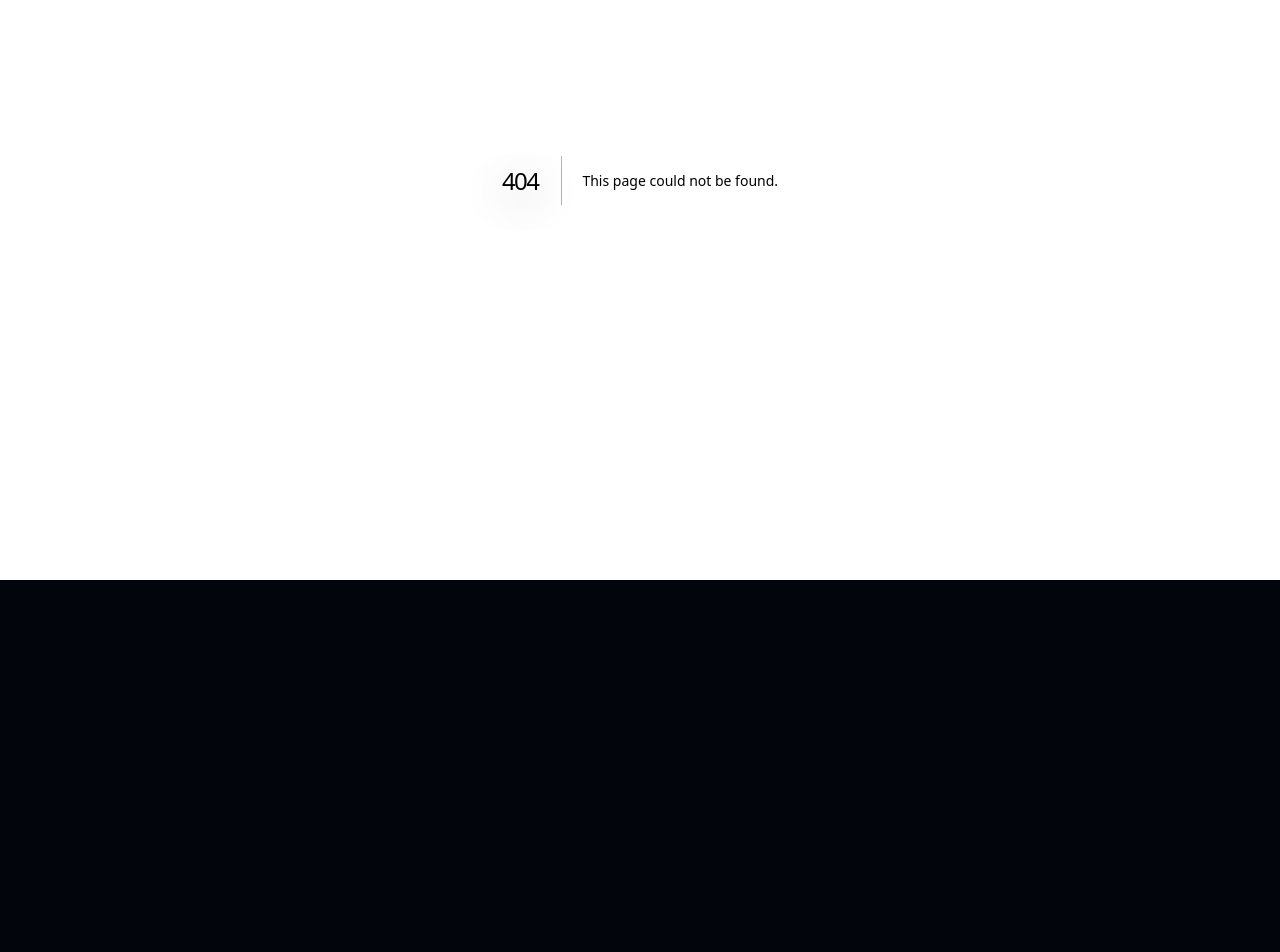
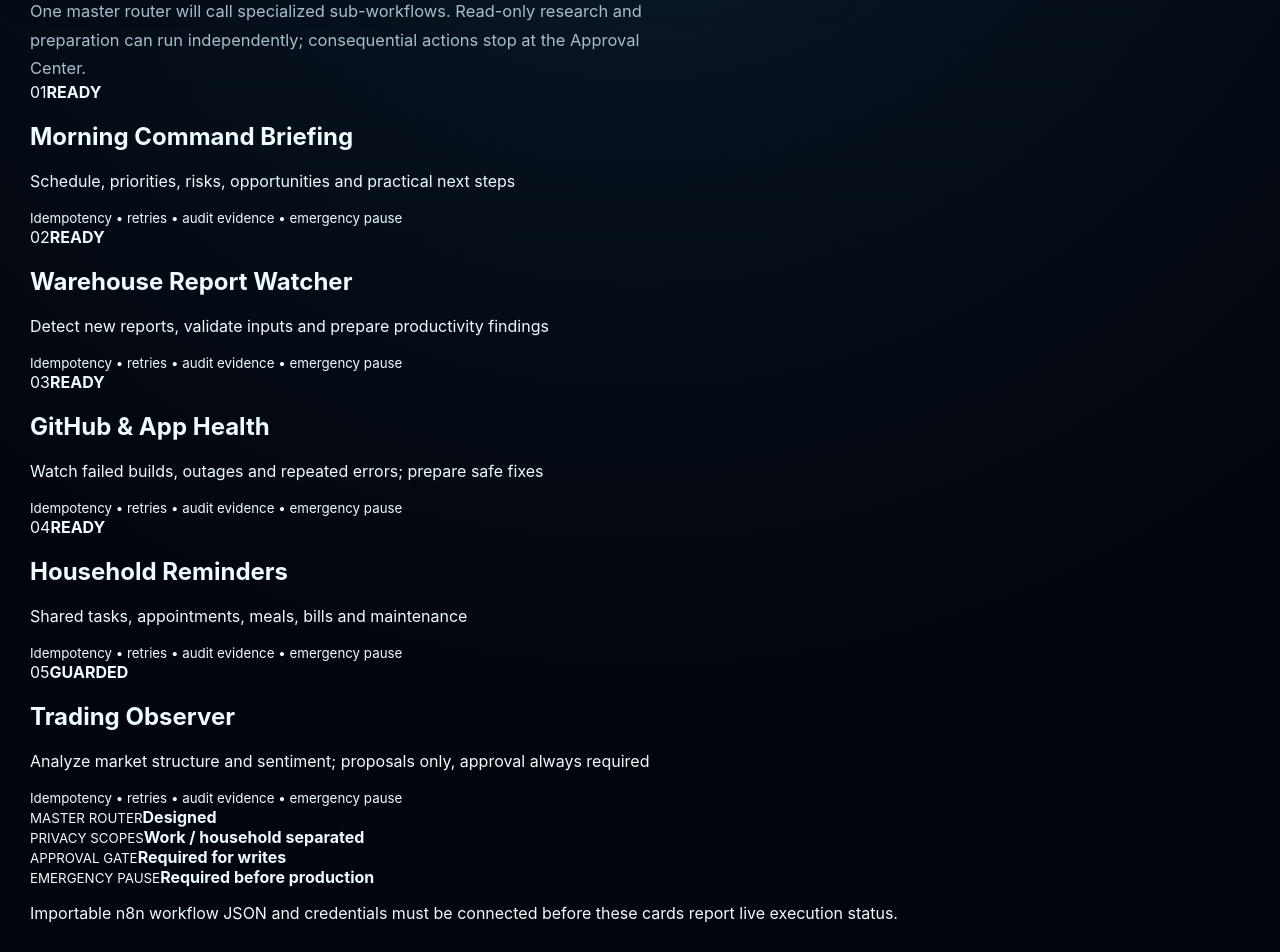
Before and after one commit to ZaspDragon/JARVIS, a Next.js app: page /automations in a window 1280 px wide. Before the commit this address had no page. Shown: the part 220-1172 px from the top of the page. Before the commit the page ends 800 px from the top, so only its background shows below. Built offline with nearby package versions, Linux system fonts and the light colour scheme.

Commit message:
Add always-on JARVIS automation control center

```diff
--- /dev/null
+++ b/app/automations/page.tsx
@@ -0,0 +1,32 @@
+const workflows = [
+  ['Morning Command Briefing', 'Schedule, priorities, risks, opportunities and practical next steps', 'READY'],
+  ['Warehouse Report Watcher', 'Detect new reports, validate inputs and prepare productivity findings', 'READY'],
+  ['GitHub & App Health', 'Watch failed builds, outages and repeated errors; prepare safe fixes', 'READY'],
+  ['Household Reminders', 'Shared tasks, appointments, meals, bills and maintenance', 'READY'],
+  ['Trading Observer', 'Analyze market structure and sentiment; proposals only, approval always required', 'GUARDED']
+];
+
+export default function AutomationsPage() {
+  return <main className="shell">
+    <nav className="topbar"><a className="brand-mark" href="/JARVIS/"><span className="brand-orb"/> JARVIS</a><div className="system-pill"><span/> ORCHESTRATOR READY</div></nav>
+    <section className="workspace-panel automation-workspace">
+      <p className="eyebrow">JARVIS GUARDIAN // N8N ORCHESTRATION</p>
+      <h1>Always-On Systems</h1>
+      <p className="subtitle">One master router will call specialized sub-workflows. Read-only research and preparation can run independently; consequential actions stop at the Approval Center.</p>
+      <div className="automation-grid">
+        {workflows.map(([name, description, status], index) => <article className="automation-card" key={name}>
+          <div><span>0{index + 1}</span><b>{status}</b></div>
+          <h2>{name}</h2><p>{description}</p>
+          <small>Idempotency • retries • audit evidence • emergency pause</small>
+        </article>)}
+      </div>
+      <div className="reconciliation-preview">
+        <div><small>MASTER ROUTER</small><strong>Designed</strong></div>
+        <div><small>PRIVACY SCOPES</small><strong>Work / household separated</strong></div>
+        <div><small>APPROVAL GATE</small><strong>Required for writes</strong></div>
+        <div><small>EMERGENCY PAUSE</small><strong>Required before production</strong></div>
+      </div>
+      <p className="privacy-note">Importable n8n workflow JSON and credentials must be connected before these cards report live execution status.</p>
+    </section>
+  </main>;
+}
```
